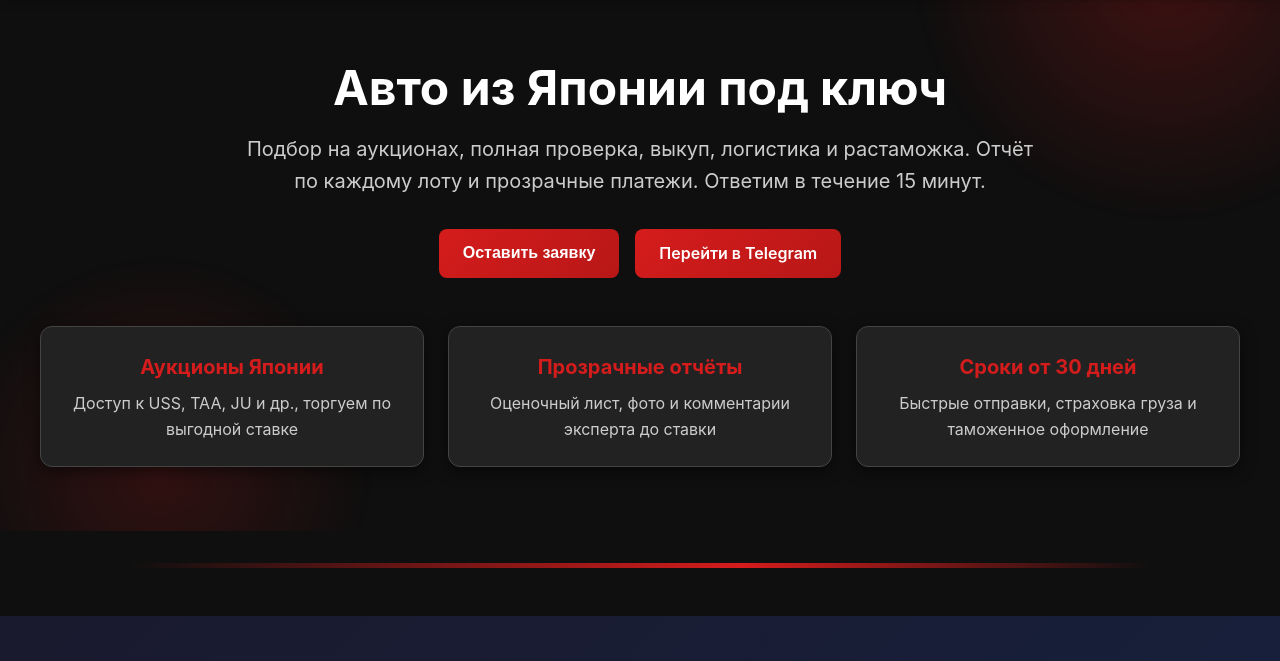
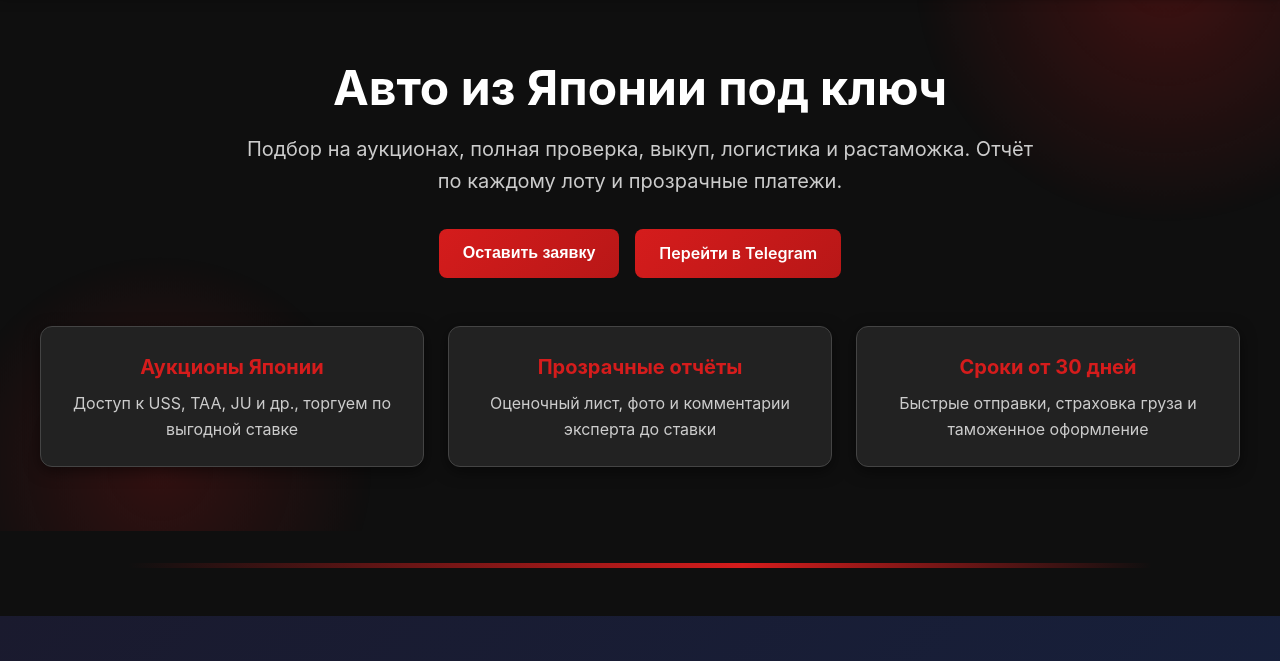
Before and after one commit to skandar000-crypto/autoseller24.ru.github.io, a plain HTML site: page index.html in a window 1280 px wide. Shown: the part 80-741 px from the top of the page. Drawn offline with Linux system fonts and the light colour scheme.

Commit message:
Update index.html

```diff
--- a/index.html
+++ b/index.html
@@ -1649,7 +1649,7 @@
     <section class="hero">
         <div class="hero-container">
             <h1>Авто из Японии под ключ</h1>
-            <p class="hero-subtitle">Подбор на аукционах, полная проверка, выкуп, логистика и растаможка. Отчёт по каждому лоту и прозрачные платежи. Ответим в течение 15 минут.</p>
+            <p class="hero-subtitle">Подбор на аукционах, полная проверка, выкуп, логистика и растаможка. Отчёт по каждому лоту и прозрачные платежи.</p>
 
             <div class="hero-buttons">
                 <button class="btn btn-primary" onclick="openModal()">Оставить заявку</button>
```
